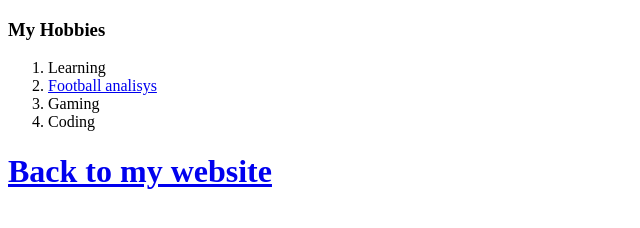
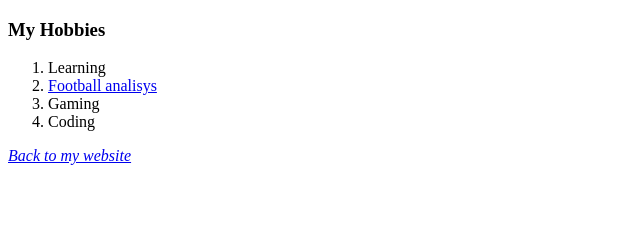
Before and after one commit to portelekypeto/portelekypeter, a plain HTML site: page Hobbies.html in a window 1280 px wide. Shown: the whole page, without its empty margins (0-640 px from the left). Drawn offline with Linux system fonts and the light colour scheme.

Commit message:
Update Hobbies.html

```diff
--- a/Hobbies.html
+++ b/Hobbies.html
@@ -14,7 +14,7 @@
     <li>Gaming</li>
     <li>Coding</li>
   </ol>
-  <h1><a href = index.html>Back to my website<a></h1>
+  <em><p><a href = index.html>Back to my website<a><p></em>
 </body>
 
 </html>
```
